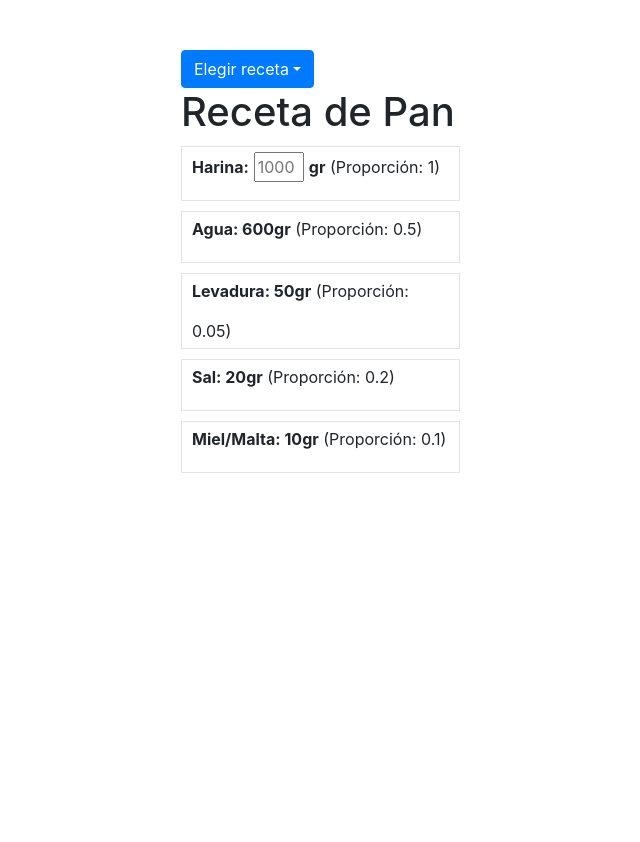
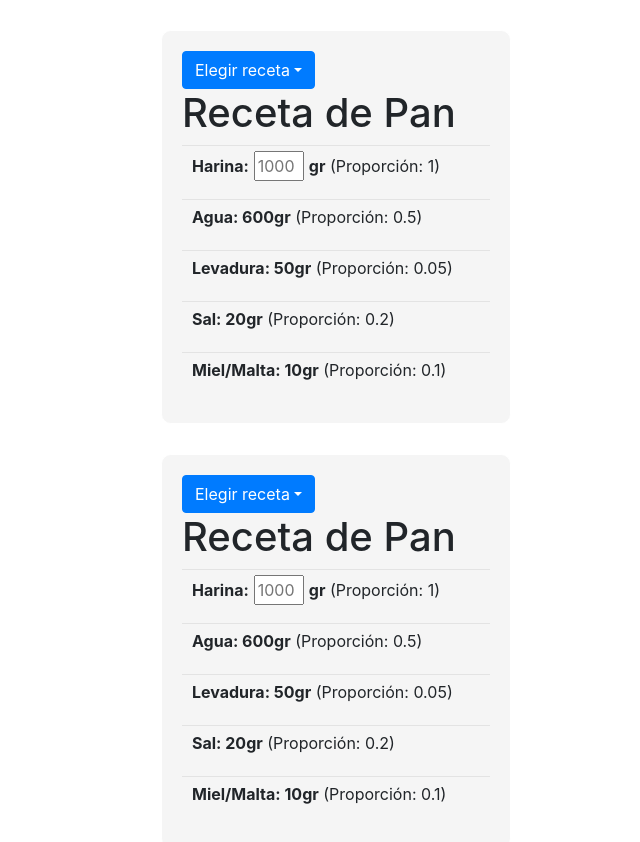
Before and after one commit to eitanlab/receta-pan, a React (Create React App) app: page / in a window 1280 px wide. Shown: the top 842 px of the page, without its empty margins (304-944 px from the left). Before the commit the page ends 800 px from the top, so only its background shows below. Built offline with nearby package versions, Linux system fonts and the light colour scheme.

Commit message:
Agrego estilos a todos los elementos del recetario

```diff
--- a/src/App.css
+++ b/src/App.css
@@ -1,8 +1,18 @@
+.recetario h1 {
+  display: block;
+}
+
+
 .recetario {
   padding: 20px;
   margin: 30px auto;
-  width: 350px;
+  max-width: 350px;
+  background-color: #f5f5f5;
+  border: 1px solid #fff;
+  border-radius: 10px;
 }
+
+
 
 @keyframes App-logo-spin {
   from {
--- a/src/App.js
+++ b/src/App.js
@@ -62,10 +62,17 @@ class App extends React.Component {
     }
     render() {
         return (
-            <div class="recetario">
+            <div>
+            <div className="recetario">
                 <SearchBar buscarReceta={this.buscarReceta} recetas={this.state.recetas}/>
                 <Titulo titulo={this.state.recetas[this.state.recetaElegida].nombre} />
                 <Ingredientes ingredientes={this.state.recetas[this.state.recetaElegida].ingredientes}  />
+            </div>
+            <div className="recetario">
+                <SearchBar buscarReceta={this.buscarReceta} recetas={this.state.recetas}/>
+                <Titulo titulo={this.state.recetas[this.state.recetaElegida].nombre} />
+                <Ingredientes ingredientes={this.state.recetas[this.state.recetaElegida].ingredientes}  />
+            </div>
             </div>
         );
     }
--- a/src/components/ingrediente/ingrediente.css
+++ b/src/components/ingrediente/ingrediente.css
@@ -1,11 +1,8 @@
 .Ingrediente {
-	display: block;
-    width: 90%;
+    display: block;
     padding: 5px 10px;
-    border: 1px solid #e3e3e3;
-    margin: 10px 0;
+    border-top: 1px solid #e3e3e3;
 }
-
 .Ingrediente .titulo {
 	display: inline-block;
 }
--- a/src/components/ingredientes/ingredientes.css
+++ b/src/components/ingredientes/ingredientes.css
@@ -0,0 +1,3 @@
+.listaIngredientes {
+    display: block;
+}
--- a/src/components/ingredientes/ingredientes.js
+++ b/src/components/ingredientes/ingredientes.js
@@ -30,9 +30,10 @@ class Ingredientes extends React.Component {
     }
 
     handleChange(event) {
-        if(event.target.value > 0) {
+       // if(event.target.value > 0) {
         	this.cambiarCantidades(event.target.value);
-        }
+
+        //}
         //console.log('Nueva cantidad:' + event.target.value);
     }
 	render() {
```
